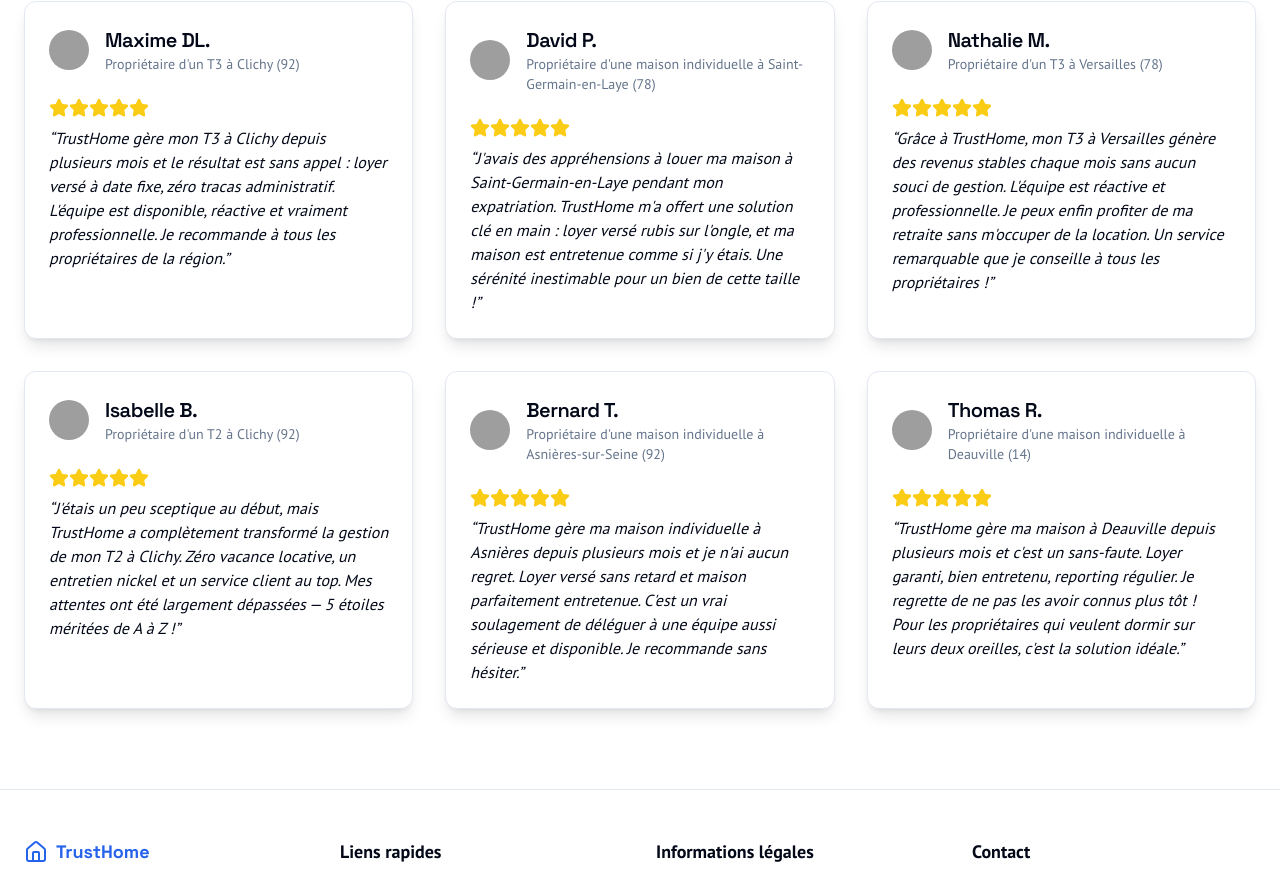
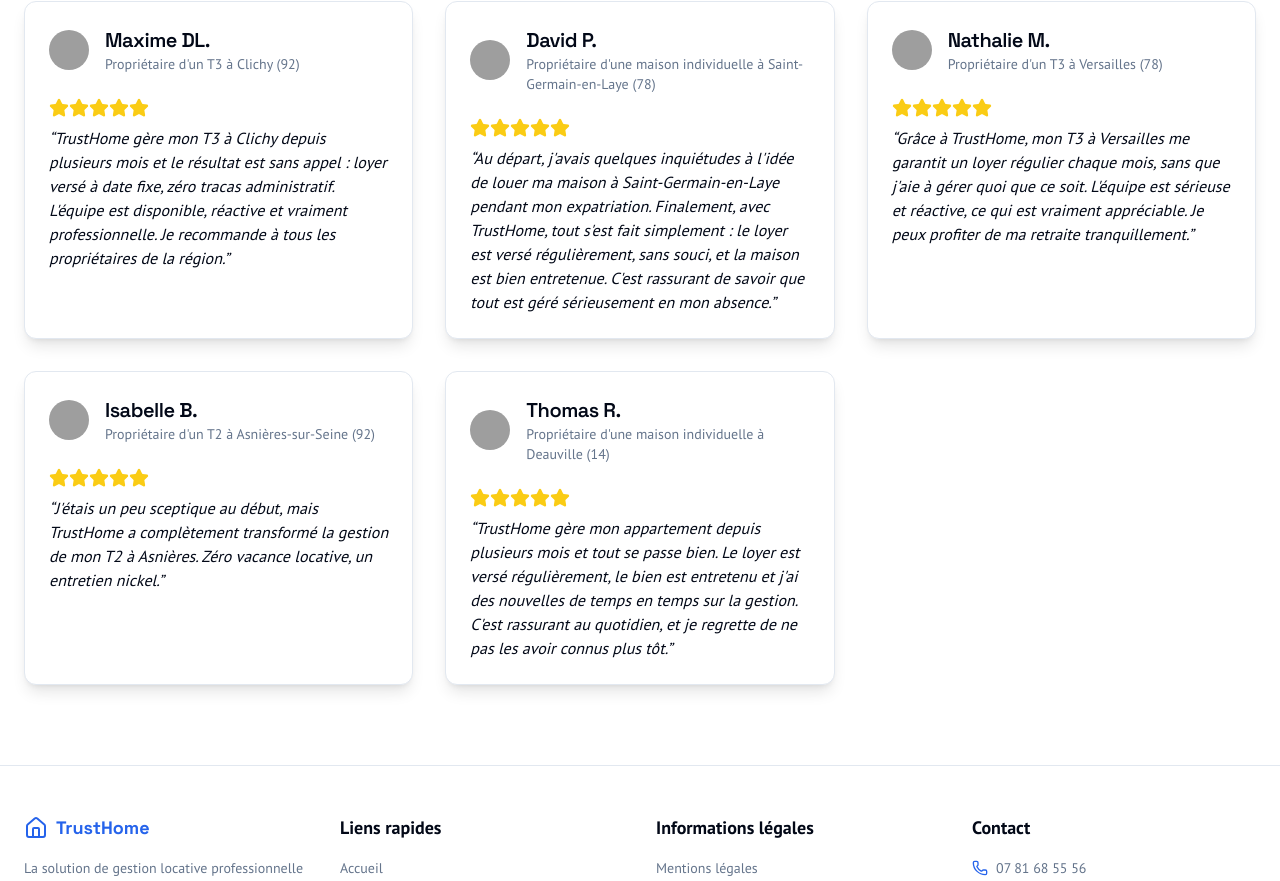
Before and after one commit to Trusthome-io/website, a Next.js app: page / in a window 1280 px wide. Shown: the part 5794-6675 px from the top of the page. Built offline with nearby package versions, Linux system fonts and the light colour scheme; grey boxes are pictures that could not be loaded.

Commit message:
fix: replace testimonials with real WhatsApp reviews, remove Bernard, Isabelle -> Asnières
Co-authored-by: Copilot <223556219+Copilot@users.noreply.github.com>

```diff
--- a/src/components/landing/testimonials-section.tsx
+++ b/src/components/landing/testimonials-section.tsx
@@ -16,7 +16,7 @@ const testimonials = [
   {
     name: "David P.",
     title: "Propriétaire d'une maison individuelle à Saint-Germain-en-Laye (78)",
-    quote: "J'avais des appréhensions à louer ma maison à Saint-Germain-en-Laye pendant mon expatriation. TrustHome m'a offert une solution clé en main : loyer versé rubis sur l'ongle, et ma maison est entretenue comme si j'y étais. Une sérénité inestimable pour un bien de cette taille !",
+    quote: "Au départ, j'avais quelques inquiétudes à l'idée de louer ma maison à Saint-Germain-en-Laye pendant mon expatriation. Finalement, avec TrustHome, tout s'est fait simplement : le loyer est versé régulièrement, sans souci, et la maison est bien entretenue. C'est rassurant de savoir que tout est géré sérieusement en mon absence.",
     avatar: "DP",
     rating: 5,
     image: "https://api.dicebear.com/7.x/avataaars/svg?seed=David&backgroundColor=d1d4f9",
@@ -25,7 +25,7 @@ const testimonials = [
   {
     name: "Nathalie M.",
     title: "Propriétaire d'un T3 à Versailles (78)",
-    quote: "Grâce à TrustHome, mon T3 à Versailles génère des revenus stables chaque mois sans aucun souci de gestion. L'équipe est réactive et professionnelle. Je peux enfin profiter de ma retraite sans m'occuper de la location. Un service remarquable que je conseille à tous les propriétaires !",
+    quote: "Grâce à TrustHome, mon T3 à Versailles me garantit un loyer régulier chaque mois, sans que j'aie à gérer quoi que ce soit. L'équipe est sérieuse et réactive, ce qui est vraiment appréciable. Je peux profiter de ma retraite tranquillement.",
     avatar: "NM",
     rating: 5,
     image: "https://api.dicebear.com/7.x/avataaars/svg?seed=Nathalie&backgroundColor=ffdfbf",
@@ -33,26 +33,17 @@ const testimonials = [
   },
   {
     name: "Isabelle B.",
-    title: "Propriétaire d'un T2 à Clichy (92)",
-    quote: "J'étais un peu sceptique au début, mais TrustHome a complètement transformé la gestion de mon T2 à Clichy. Zéro vacance locative, un entretien nickel et un service client au top. Mes attentes ont été largement dépassées — 5 étoiles méritées de A à Z !",
+    title: "Propriétaire d'un T2 à Asnières-sur-Seine (92)",
+    quote: "J'étais un peu sceptique au début, mais TrustHome a complètement transformé la gestion de mon T2 à Asnières. Zéro vacance locative, un entretien nickel.",
     avatar: "IB",
     rating: 5,
     image: "https://api.dicebear.com/7.x/avataaars/svg?seed=Isabelle&backgroundColor=ffd5dc",
     imageHint: "woman city"
   },
   {
-    name: "Bernard T.",
-    title: "Propriétaire d'une maison individuelle à Asnières-sur-Seine (92)",
-    quote: "TrustHome gère ma maison individuelle à Asnières depuis plusieurs mois et je n'ai aucun regret. Loyer versé sans retard et maison parfaitement entretenue. C'est un vrai soulagement de déléguer à une équipe aussi sérieuse et disponible. Je recommande sans hésiter.",
-    avatar: "BT",
-    rating: 5,
-    image: "https://api.dicebear.com/7.x/avataaars/svg?seed=Bernard&backgroundColor=d1f0e0",
-    imageHint: "man house"
-  },
-  {
     name: "Thomas R.",
     title: "Propriétaire d'une maison individuelle à Deauville (14)",
-    quote: "TrustHome gère ma maison à Deauville depuis plusieurs mois et c'est un sans-faute. Loyer garanti, bien entretenu, reporting régulier. Je regrette de ne pas les avoir connus plus tôt ! Pour les propriétaires qui veulent dormir sur leurs deux oreilles, c'est la solution idéale.",
+    quote: "TrustHome gère mon appartement depuis plusieurs mois et tout se passe bien. Le loyer est versé régulièrement, le bien est entretenu et j'ai des nouvelles de temps en temps sur la gestion. C'est rassurant au quotidien, et je regrette de ne pas les avoir connus plus tôt.",
     avatar: "TR",
     rating: 5,
     image: "https://api.dicebear.com/7.x/avataaars/svg?seed=Thomas&backgroundColor=c7ecee",
```
